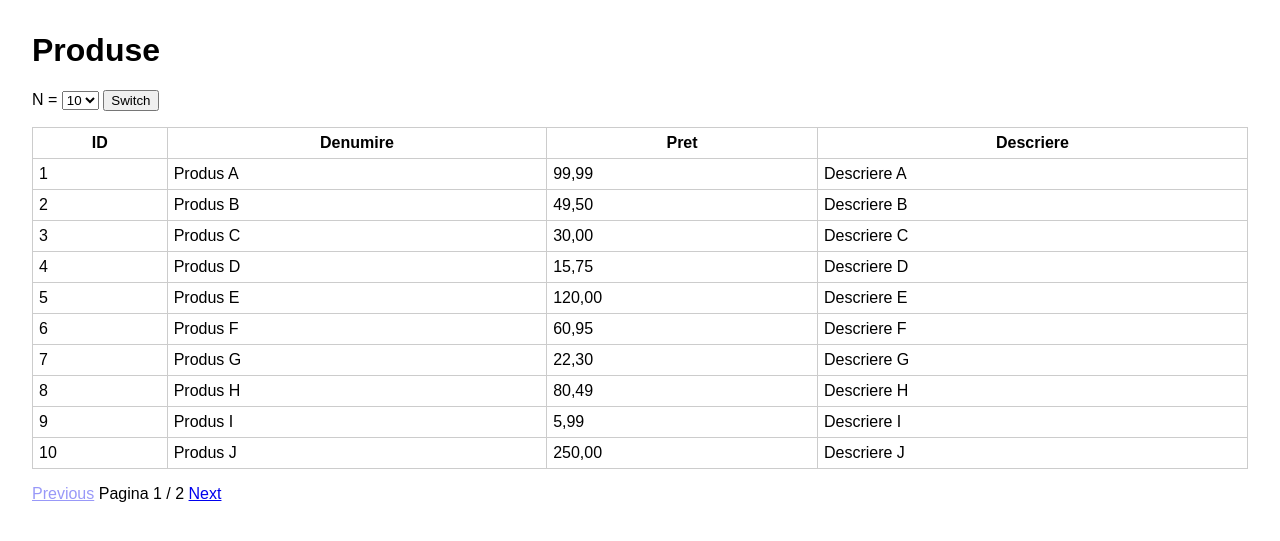
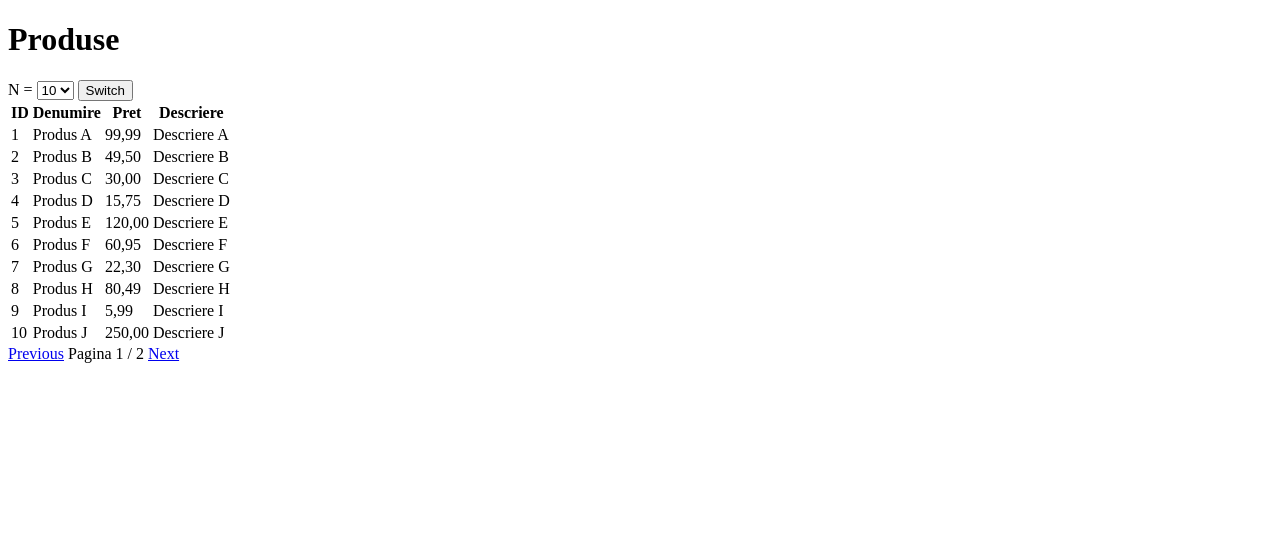
Before and after one commit to claudiu28/Programare-Web, a PHP site: page /index.php in a window 1280 px wide. Shown: the top 541 px of the page. Run offline with PHP 8.4, Linux system fonts and the light colour scheme; data comes from the database, SQL or seed files in the repository.

Commit message:
final web

```diff
--- a/Laborator-6/index.php
+++ b/Laborator-6/index.php
@@ -5,7 +5,7 @@ declare(strict_types=1);
 session_start();
 header('X-Content-Type-Options: nosniff');
 header('X-Frame-Options: SAMEORIGIN');
-//header("Content-Security-Policy: default-src 'self'");
+header("Content-Security-Policy: default-src 'self'");
 function e(string|int|float|null $val): string
 {
     return htmlspecialchars((string)$val, ENT_QUOTES | ENT_SUBSTITUTE, 'UTF-8');
@@ -39,38 +39,11 @@ $prevPage = max(1, $page - 1);
 $nextPage = min($pages, $page + 1);
 ?>
 <!DOCTYPE html>
-<html lang="ro">
+<html lang="en">
 
 <head>
     <meta charset="utf-8">
     <title>Produse</title>
-    <style>
-        body {
-            font-family: sans-serif;
-            margin: 2rem;
-        }
-
-        table {
-            border-collapse: collapse;
-            width: 100%;
-            margin-top: 1rem
-        }
-
-        th,
-        td {
-            border: 1px solid #ccc;
-            padding: 6px
-        }
-
-        nav.pager {
-            margin-top: 1rem
-        }
-
-        .off {
-            pointer-events: none;
-            opacity: .4
-        }
-    </style>
 </head>
 
 <body>
@@ -108,14 +81,10 @@ $nextPage = min($pages, $page + 1);
         </tbody>
     </table>
 
-    <nav class="pager">
-        <a class="btn prev <?= $page <= 1 ? 'off' : '' ?>"
-            href="<?= e($base . 'page=' . $prevPage) ?>">Previous</a>
-
-        <span class="status">Pagina <?= $page ?> / <?= $pages ?></span>
-
-        <a class="btn next <?= $page >= $pages ? 'off' : '' ?>"
-            href="<?= e($base . 'page=' . $nextPage) ?>">Next</a>
+    <nav>
+        <a href="<?= e($base . 'page=' . $prevPage) ?>">Previous</a>
+        <span>Pagina <?= $page ?> / <?= $pages ?></span>
+        <a href="<?= e($base . 'page=' . $nextPage) ?>">Next</a>
     </nav>
 </body>
 
```
